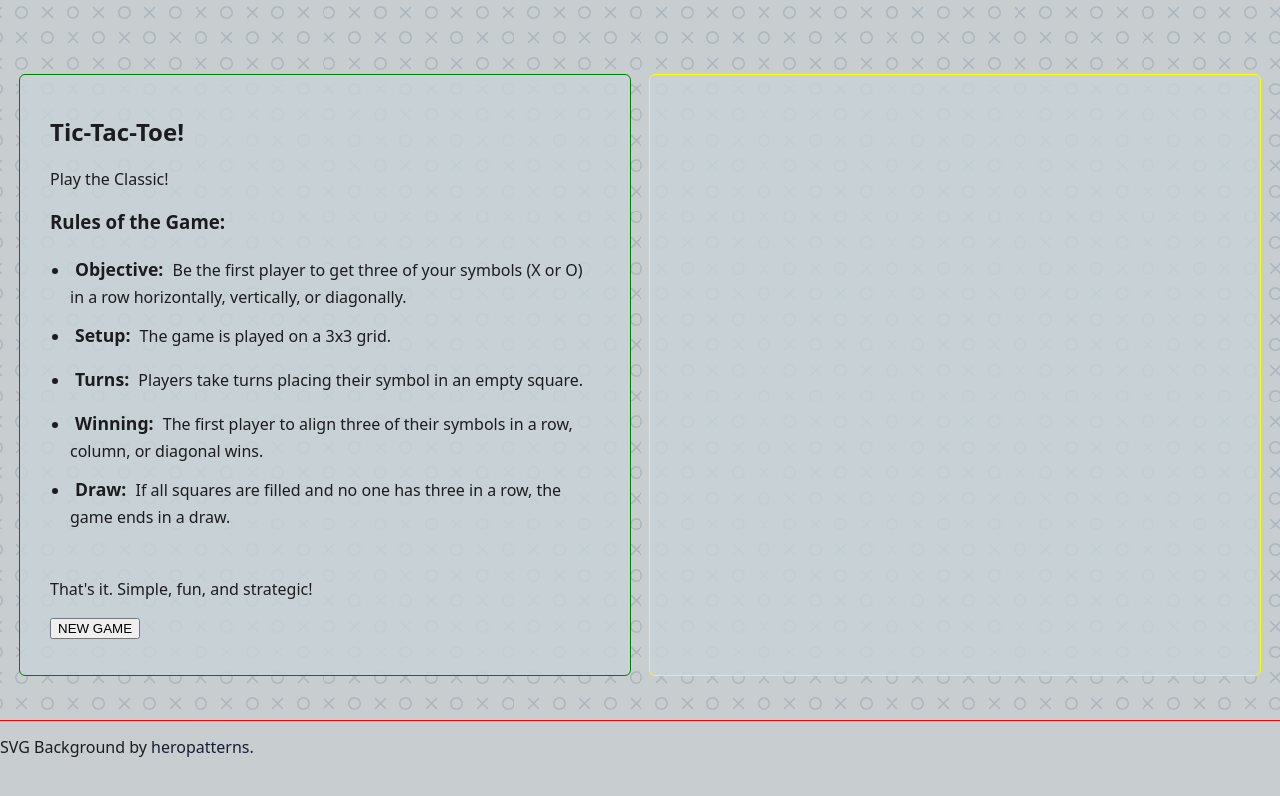
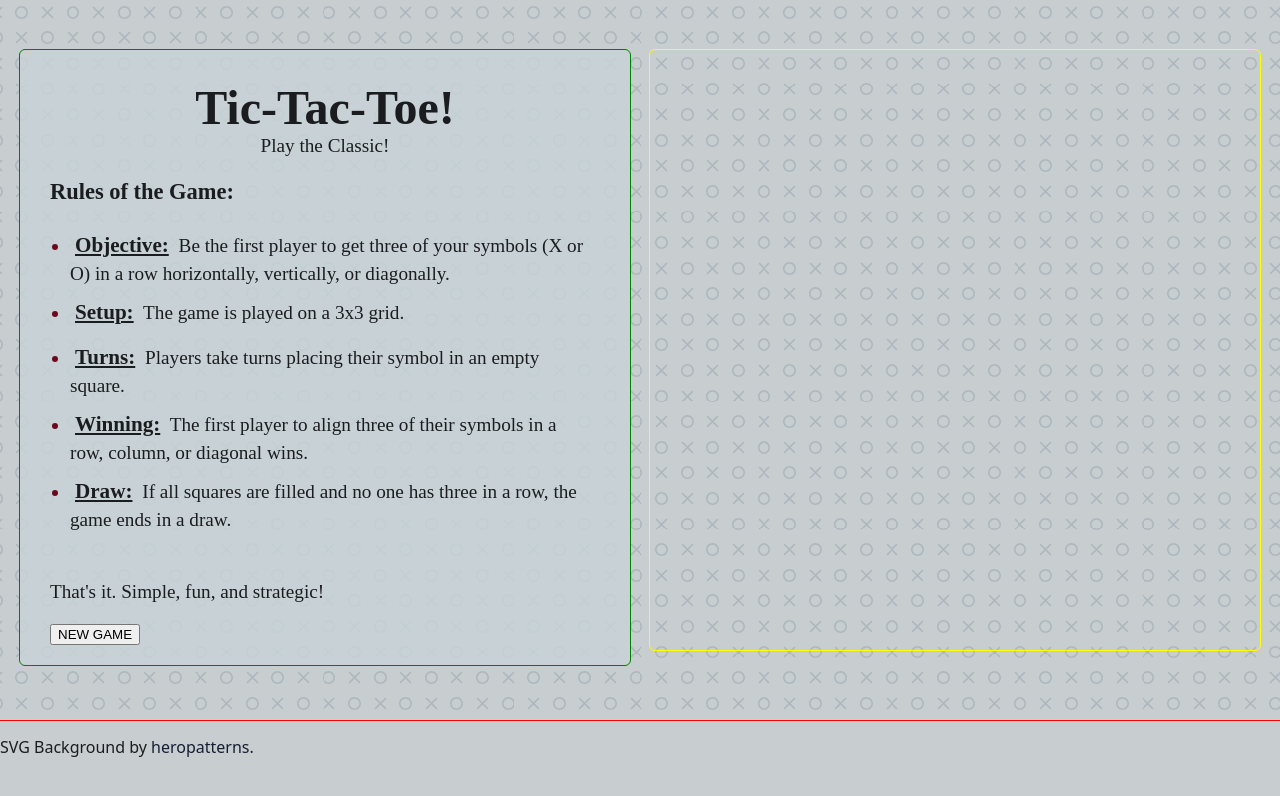
Before and after one commit to glovek08/tic-tac-toe, a website: page index.html in a window 1280 px wide. Drawn offline with Linux system fonts and the light colour scheme; a web font is replaced by a local one.

Commit message:
[feat] nerd fonts

```diff
--- a/css/styles.css
+++ b/css/styles.css
@@ -2,7 +2,7 @@
   --main-bg: #c8cdd0;
   color: #adb8be;
   --main-bg-svg: url("../assets/tic-tac-toe_light.svg");
-  --main-fg: #c6c0f0;
+  --main-fg: #d4d5d9;
   --main-fg-transparent: #c9d4d8ca;
   --font: #1b1c1f;
   --a-not-visited: #171e34;
@@ -12,12 +12,22 @@
 :root.dark {
   --main-bg: #0b2335;
   --main-bg-svg: url("../assets/tic-tac-toe_dark.svg");
-  --main-fg: #221e38;
+  --main-fg: #1d1930;
   --main-fg-transparent: #12101bad;
   --font: #e4e7f1;
   --a-not-visited: #94abf5;
   --a-visited: #f478c4;
   --accent: #f21d4b;
+}
+
+@font-face {
+  font-family: Monofur;
+  src: url("../assets/fonts/MonofurNF.woff") format("woff"),
+    url("../assets/fonts/MonofurNF.woff2") format("woff2"),
+    url("../assets/fonts/MonofurNF.ttf") format("tff");
+  font-weight: normal;
+  font-style: normal;
+  font-display: swap;
 }
 
 *,
@@ -52,6 +62,8 @@ body {
 
 main {
   outline: 1px solid red;
+  font-family: Monofur;
+  font-size: 1.2em;
   background-color: var(--main-bg);
   background-image: var(--main-bg-svg);
   background-position: 20% 20%;
@@ -60,10 +72,22 @@ main {
   min-height: 90dvh;
   padding: 20px;
   display: flex;
-  align-items: center;
+  align-items: flex-end;
   justify-content: center;
-  flex-wrap: wrap;
+  flex-wrap: wrap-reverse;
   gap: 20px;
+}
+
+h1 {
+  font-size: 2.5em;
+  padding: 0;
+  margin: 10px 5px 0 5px;
+  text-align: center;
+}
+
+#context-container-motto {
+  text-align: center;
+  margin: 0;
 }
 
 main > section {
@@ -72,17 +96,23 @@ main > section {
   max-width: 900px;
   min-height: 600px;
   margin-top: 30px;
-  background: var(--main-fg-transparent);
   border-radius: 5px;
 }
 
 #context-container {
   outline: 1px solid green;
+  background: var(--main-fg-transparent);
   padding: 20px 30px;
 }
 
 #game-container {
   outline: 1px solid yellow;
+  padding: 20px;
+  display: flex;
+  align-items: center;
+  justify-content: flex-start;
+  flex-direction: column;
+  gap: 10px;
 }
 
 #rules-ul {
@@ -94,10 +124,29 @@ main > section {
   margin: 10px;
   padding: 0;
 }
+#rules-ul li::marker {
+  color: var(--accent);
+}
 
 .rules-ul-heading {
   display: inline-block;
+  text-decoration: underline;
   font-size: 1.1em;
   padding: 0;
   margin: 5px;
 }
+
+#gameboard {
+  outline: 1px solid red;
+  background: var(--main-fg-transparent);
+  border-radius: 10px;
+  width: 530px;
+  height: 500px;
+}
+
+#game-scoreboard {
+  outline: 1px solid blue;
+  background: var(--main-fg);
+  min-height: 200px;
+  width: 100%;
+}
--- a/index.html
+++ b/index.html
@@ -6,6 +6,8 @@
     <meta name="color-scheme" content="light dark" />
     <title>Tic-Tac-Toe</title>
     <link rel="stylesheet" href="css/styles.css" />
+    <link rel="stylesheet" href="assets/fontawesome/css/fontawesome.css" />
+    <link rel="stylesheet" href="assets/fontawesome/css/solid.css" />
     <script src="Javascript/script.js" defer></script>
   </head>
   <body>
@@ -13,7 +15,7 @@
     <main>
       <section id="context-container">
         <h1>Tic-Tac-Toe!</h1>
-        <p>Play the Classic!</p>
+        <p id="context-container-motto">Play the Classic!</p>
         <article id="game-rules">
           <h3 id="rules-heading">Rules of the Game:</h3>
           <ul id="rules-ul">
@@ -47,6 +49,7 @@
           </div>
         </article>
       </section>
+
       <section id="game-container"></section>
     </main>
     <footer>
```
